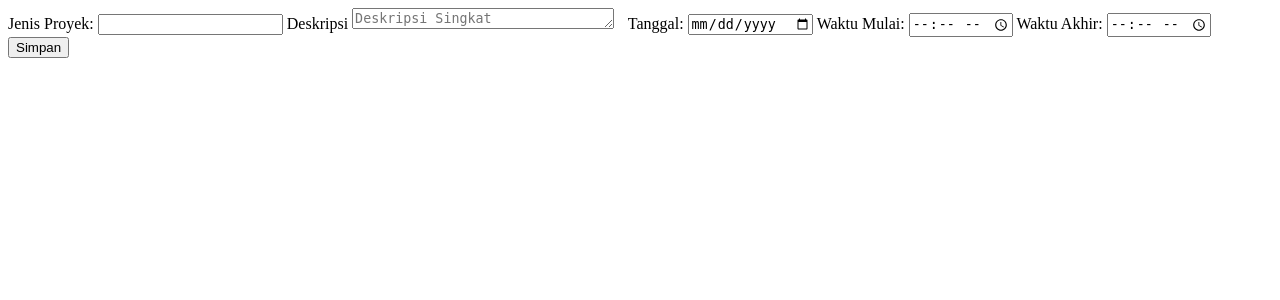
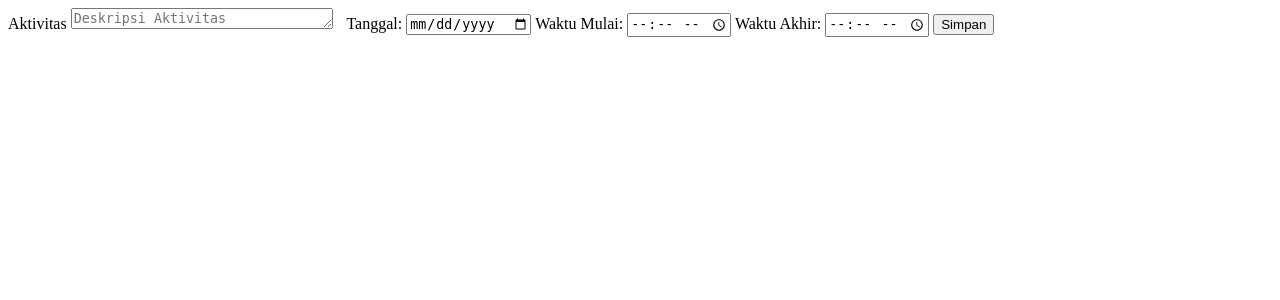
Before and after one commit to ay01231/Worklog, a CodeIgniter app: page /Worklog/activity/save in a window 1280 px wide. Shown: the top 300 px of the page. Run offline with CodeIgniter, Linux system fonts and the light colour scheme.

Commit message:
update activities

```diff
--- a/application/config/routes.php
+++ b/application/config/routes.php
@@ -58,3 +58,4 @@ $route['task'] = 'Task_Controller/index';
 // $route['login_page'] = 'Login_Controller/login';
 $route['activity/index'] = 'Activities_Controller/index';
 $route['activity/save'] = 'Activities_Controller/save';
+$route['activities/add_activities'] = 'Activities_Controller/add_activities';
--- a/application/controllers/Activities_Controller.php
+++ b/application/controllers/Activities_Controller.php
@@ -2,14 +2,14 @@
 
 class Activities_Controller extends CI_Controller
 {
-    public function index()
+    public function add_activities()
     {
         // $attributes = array(
         //     'class' => 'activities/index' // Add your desired class for styling
         // );
         // echo form_open('activity/save', $attributes);
 
-        return $this->load->view('activities/index');
+        return $this->load->view('activities/add_activities');
     }
     public function date_not_exceeding_today($tanggal)
     {
@@ -38,7 +38,7 @@ class Activities_Controller extends CI_Controller
             // $this->load->view('form_view', $data);
             // var_dump($this->form_validation->error_array());
             // die();
-            $this->load->view('activities/index');
+            $this->load->view('activities/add_activities');
         } else {
             // Validation passed, process form data
             $tanggal = $this->input->post('tanggal'); // Get the valid date from input
--- /dev/null
+++ b/application/views/activities/add_activities.php
@@ -0,0 +1,54 @@
+<!DOCTYPE html>
+<html lang="en">
+
+<head>
+    <meta charset="UTF-8">
+    <title>Form Input (One Row)</title>
+    <style>
+        Adjust this style based on your preferences */ .form-row {
+            display: flex;
+            justify-content: flex-start;
+            align-items: stretch;
+            flex-direction: column;
+            flex-wrap: nowrap;
+            align-content: center;
+        }
+
+        .form-row label {
+            width: 120px;
+            text-align: right;
+            margin-right: 10px;
+        }
+
+        .form-row input,
+        textarea {
+            flex: 1;
+            margin-right: 10px;
+        }
+    </style>
+</head>
+
+<body>
+    <?php echo validation_errors(); ?>
+    <?php echo form_open(site_url("activity/save")); ?>
+    <!-- <form action="<?= base_url('activity/save') ?>" method="post" class="form-row"> -->
+    <label for="aktivitas">Aktivitas</label>
+    <textarea name="aktivitas" id="aktivitas" cols="30" rows="1" placeholder="Deskripsi Aktivitas"></textarea>
+    <label for="tanggal">Tanggal:</label>
+    <input type="date" name="tanggal" id="tanggal">
+    <label for="waktu_mulai">Waktu Mulai:</label>
+    <input type="time" name="waktu_mulai" id="waktu_mulai">
+    <label for="waktu_akhir">Waktu Akhir:</label>
+    <input type="time" name="waktu_akhir" id="waktu_akhir">
+    <input type="submit" value="Simpan">
+
+
+    <?php
+    if ($this->session->flashdata('success_message')) {
+        echo $this->session->flashdata('success_message');
+    }
+    ?>
+    </form>
+</body>
+
+</html>
--- a/application/views/activities/index.php
+++ b/application/views/activities/index.php
@@ -1,56 +1 @@
-<!DOCTYPE html>
-<html lang="en">
-
-<head>
-    <meta charset="UTF-8">
-    <title>Form Input (One Row)</title>
-    <style>
-        Adjust this style based on your preferences */ .form-row {
-            display: flex;
-            justify-content: flex-start;
-            align-items: stretch;
-            flex-direction: column;
-            flex-wrap: nowrap;
-            align-content: center;
-        }
-
-        .form-row label {
-            width: 120px;
-            text-align: right;
-            margin-right: 10px;
-        }
-
-        .form-row input,
-        textarea {
-            flex: 1;
-            margin-right: 10px;
-        }
-    </style>
-</head>
-
-<body>
-    <?php echo validation_errors(); ?>
-    <?php echo form_open(site_url("activity/save")); ?>
-    <!-- <form action="<?= base_url('activity/save') ?>" method="post" class="form-row"> -->
-    <label for="jenis_proyek">Jenis Proyek:</label>
-    <input type="text" name="jenis_proyek">
-    <label for="deskripsi">Deskripsi</label>
-    <textarea name="deskripsi" id="deskripsi" cols="30" rows="1" placeholder="Deskripsi Singkat"></textarea>
-    <label for="tanggal">Tanggal:</label>
-    <input type="date" name="tanggal" id="tanggal">
-    <label for="waktu_mulai">Waktu Mulai:</label>
-    <input type="time" name="waktu_mulai" id="waktu_mulai">
-    <label for="waktu_akhir">Waktu Akhir:</label>
-    <input type="time" name="waktu_akhir" id="waktu_akhir">
-    <input type="submit" value="Simpan">
-
-
-    <?php
-    if ($this->session->flashdata('success_message')) {
-        echo $this->session->flashdata('success_message');
-    }
-    ?>
-    </form>
-</body>
-
-</html>
+<?php
```
Also changed, not shown: application/models/Activities_model.php (+2 -5 lines).
